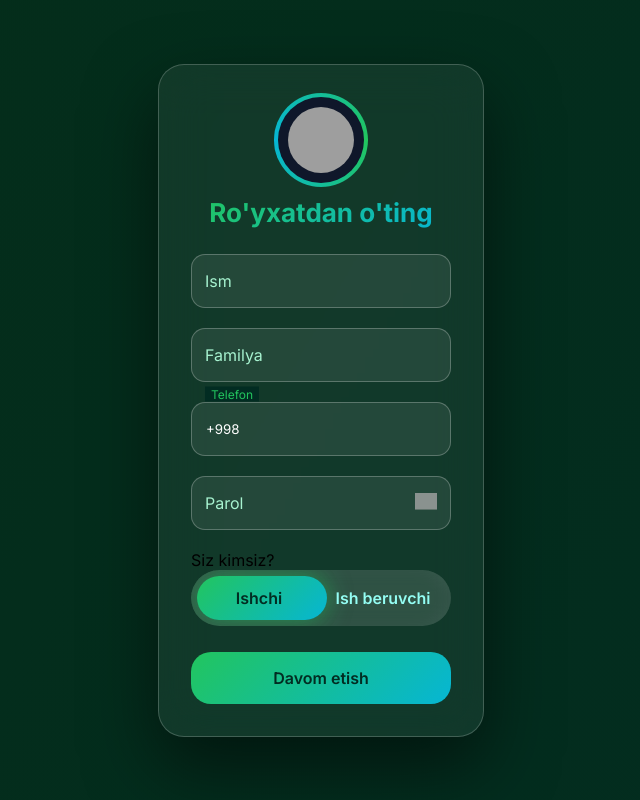
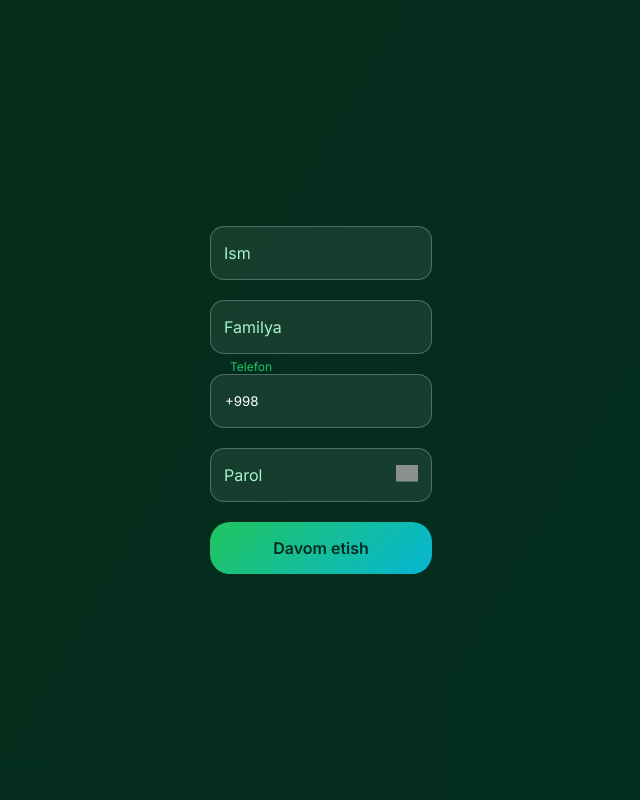
Before and after one commit to dilshdod/yangiyer, a website: page frontend/index.html in a window 1280 px wide. Shown: the whole page, without its empty margins (319-959 px from the left). Drawn offline with Linux system fonts and the light colour scheme; grey boxes are pictures that could not be loaded.

Commit message:
Update index.html

```diff
--- a/frontend/index.html
+++ b/frontend/index.html
@@ -43,15 +43,7 @@
   </style>
 </head>
 <body>
-  <form id="registerForm">
-    <div class="container">
-      <div class="header">
-        <div class="avatar">
-          <img src="https://cdn-icons-png.flaticon.com/512/4140/4140037.png" />
-        </div>
-        <h2>Ro'yxatdan o'ting</h2>
-      </div>
-
+<form action="/users" method="post">
   <div class="field">
     <input id="ism" name="ism" placeholder=" " />
     <label>Ism</label>
@@ -74,22 +66,16 @@
     <input id="parol" name="parol" type="password" placeholder=" " />
     <label>Parol</label>
     <span class="pass-toggle" onclick="togglePassword()">
-          <img id="eyeIcon" src="https://cdn-icons-png.flaticon.com/512/709/709612.png" />
+      <img id="eyeIcon" src="https://cdn-icons-png.flaticon.com/512/709/709612.png"/>
     </span>
     <div class="error">Parol kiriting</div>
   </div>
 
-      <p class="role-label">Siz kimsiz?</p>
-      <div class="role-switch" onclick="toggleRole()">
-        <div class="role-slider" id="roleSlider"></div>
-        <span id="roleLeft" class="active">Ishchi</span>
-        <span id="roleRight">Ish beruvchi</span>
-      </div>
+  <input type="hidden" name="turi" id="turiInput" value="ishchi" />
 
-      <button class="btn" type="submit">Davom etish</button>
-      <input type="hidden" name="turi" id="turiInput" value="ishchi" />
-    </div>
+  <button type="submit" class="btn">Davom etish</button>
 </form>
+
 
   <script>
     let userRole = "ishchi";
```
Lines whose indentation alone changed are shown as unchanged.
